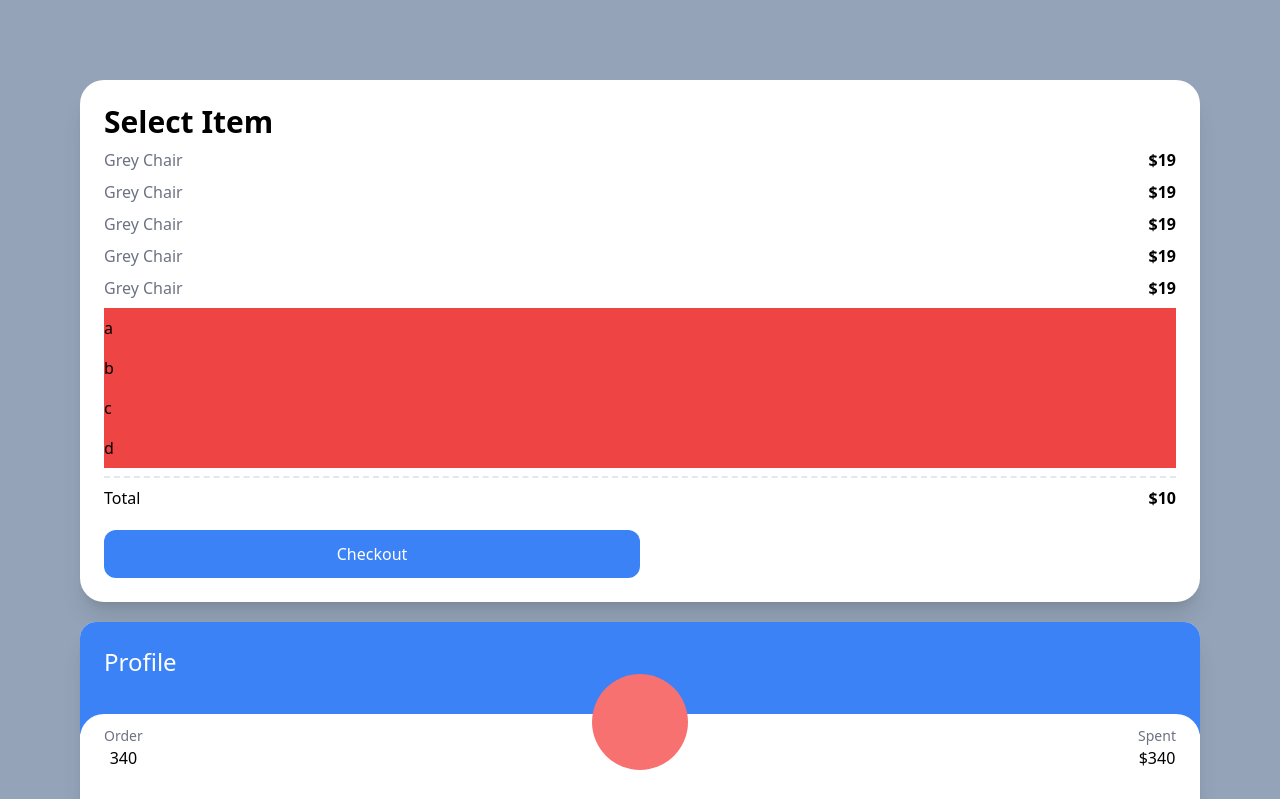
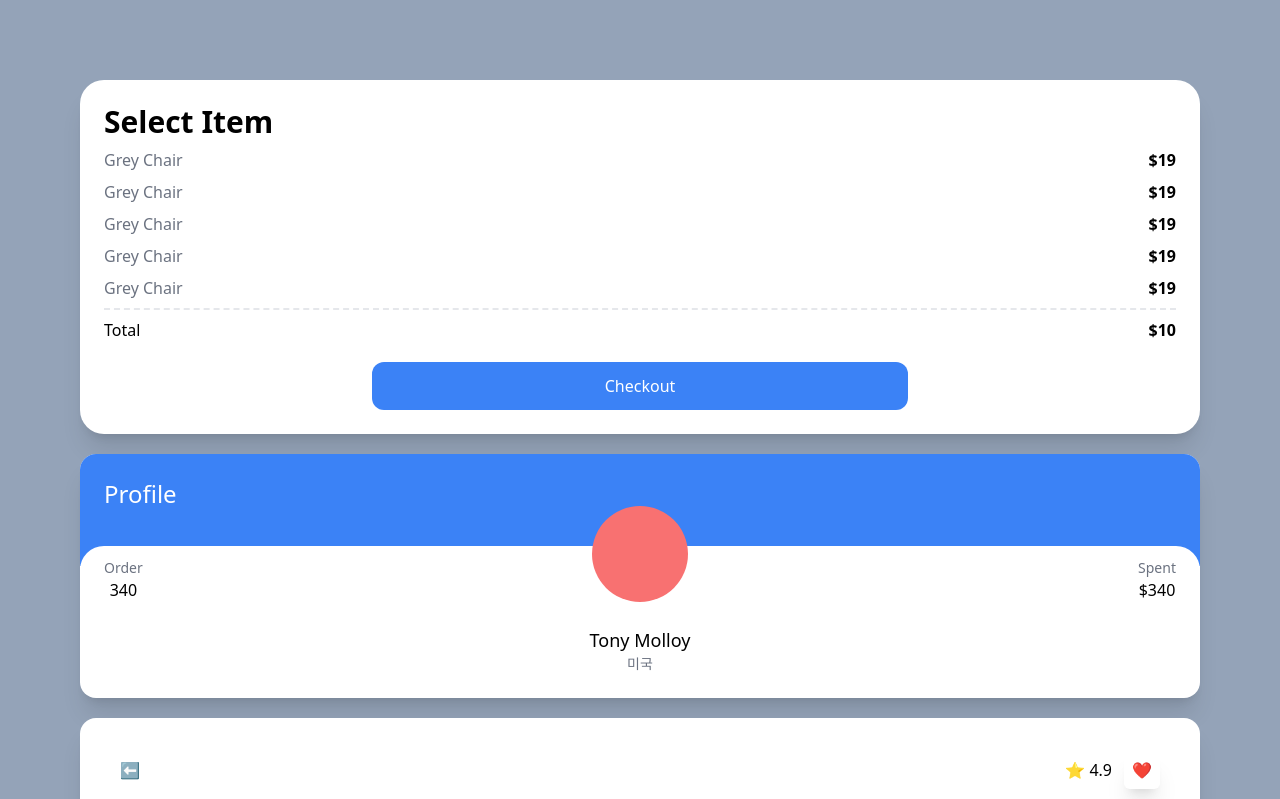
Before and after one commit to ryugibo/nomad-carrot-market, a Next.js app: page / in a window 1280 px wide. Shown: the top 799 px of the page. Built offline with nearby package versions, Linux system fonts and the light colour scheme.

Commit message:
:memo: #4.7 | Modifiers for Forms / 1
- cleanup

```diff
--- a/pages/index.tsx
+++ b/pages/index.tsx
@@ -13,20 +13,13 @@ const Home: NextPage = () => {
             </div>
           ))}
         </ul>
-        <ul>
-          {["a", "b", "c", "", "d"].map((c, index) => (
-            <li className="bg-red-500 py-2 empty:hidden" key={index}>
-              {c}
-            </li>
-          ))}
-        </ul>
         <div className="flex justify-between mt-2 pt-2 border-t-2 border-dashed">
           <span>Total</span>
           <span className="font-semibold">$10</span>
         </div>
-        <button className="mt-5 bg-blue-500 text-white p-3 text-center rounded-xl w-1/2 mx-auto hover:bg-teal-500 hover:text-black active:bg-yellow-500 focus:bg-red-500">
+        <div className="mt-5 bg-blue-500 text-white p-3 text-center rounded-xl w-1/2 mx-auto hover:bg-teal-500 hover:text-black active:bg-yellow-500 focus:bg-red-500">
           Checkout
-        </button>
+        </div>
       </div>
       <div className="bg-white overflow-hidden rounded-2xl shadow-xl">
         <div className="bg-blue-500 p-6 pb-14">
```
